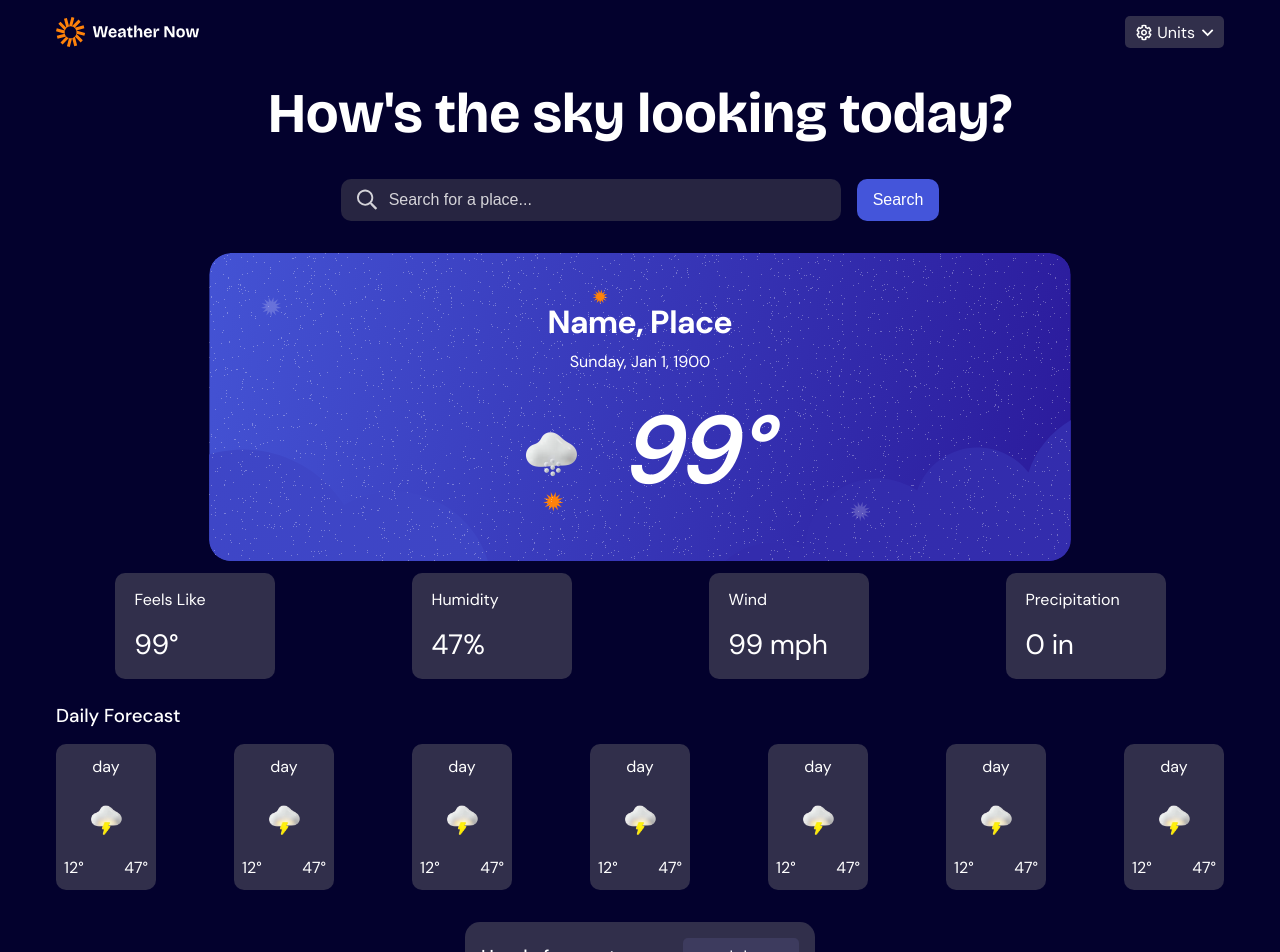
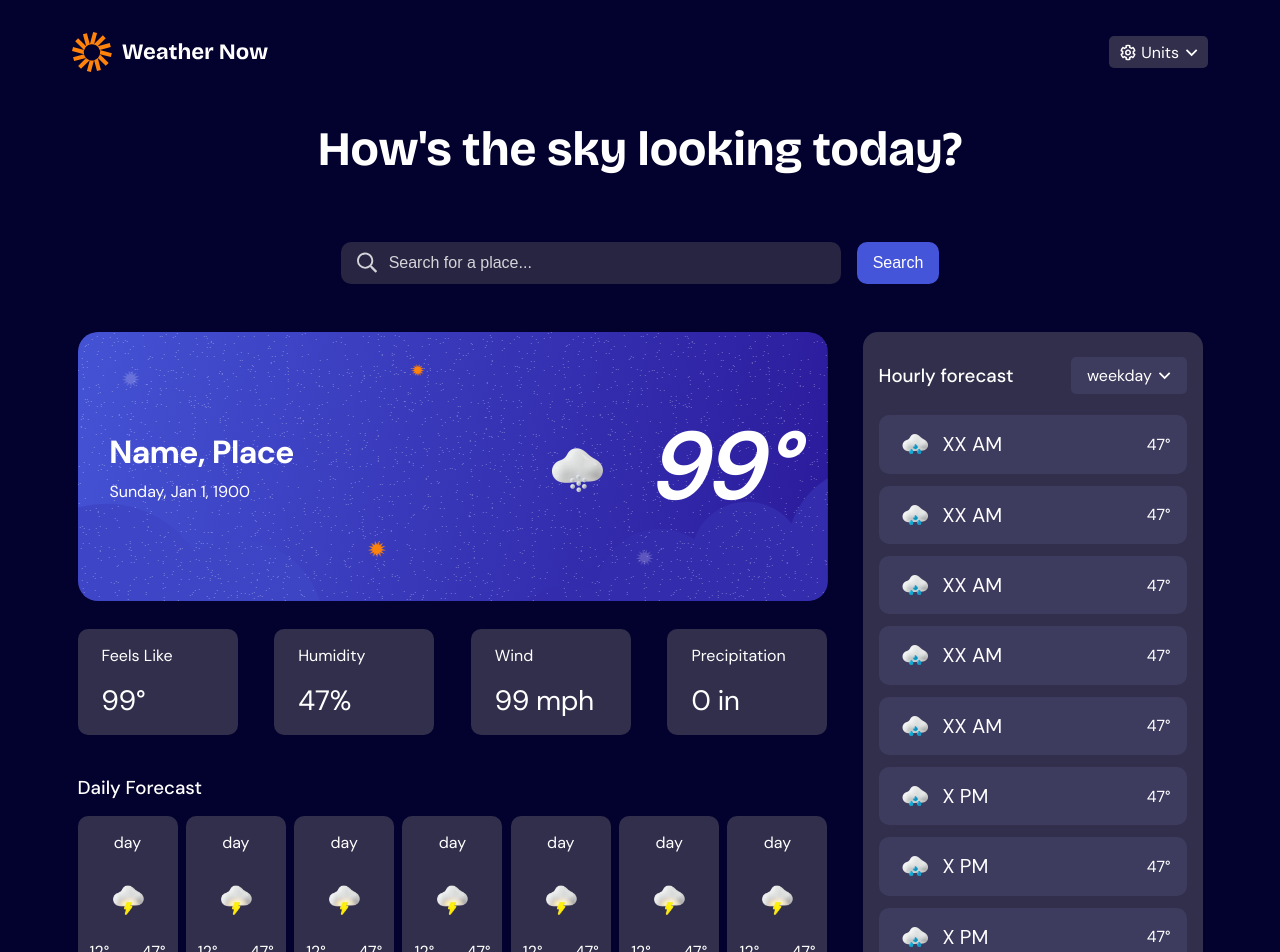
Before and after one commit to smajewski1980/react-weather-app, a React (Vite) app: page / in a window 1280 px wide. Shown: the top 952 px of the page. Built offline with nearby package versions, Linux system fonts and the light colour scheme.

Commit message:
finished basic styling for desktop

```diff
--- a/components/CurrentCard/CurrentCard.module.css
+++ b/components/CurrentCard/CurrentCard.module.css
@@ -1,11 +1,12 @@
 .currentCard {
   background-color: var(--Neutral-700);
   max-width: 10rem;
-  padding: 1rem 1.25rem;
+  padding: 1rem 1.5rem;
   border-radius: 10px;
   width: 100%;
   display: grid;
   gap: 1rem;
+
   h3 {
     font-weight: 400;
     font-size: 1rem;
--- a/components/CurrentWeather/CurrentWeather.module.css
+++ b/components/CurrentWeather/CurrentWeather.module.css
@@ -1,22 +1,35 @@
+main {
+  display: grid;
+  gap: 1rem;
+}
+
 .currentWeatherWrapper {
   background-image: url("../../src/assets/images/bg-today-small.svg");
   background-repeat: no-repeat;
-  background-size: contain;
+  background-size: cover;
   background-position: center;
-  margin-block: 2rem 0.75rem;
-  display: grid;
+  margin-block-end: 0.75rem;
+  display: flex;
   gap: 1rem;
-  place-items: center;
-  padding-block: 3rem;
+  align-items: center;
+  padding: 3rem 2rem;
+  justify-content: center;
+  flex-wrap: wrap;
+  border-radius: 20px;
 
   @media screen and (width > 750px) {
     background-image: url("../../src/assets/images/bg-today-large.svg");
+    justify-content: space-between;
+    padding: 4.5rem 2rem;
   }
 
   .placeTimeWrapper {
     display: grid;
     gap: 0.5rem;
-    justify-items: center;
+
+    @media screen and (width < 750px) {
+      justify-items: center;
+    }
 
     h2 {
       font-size: 2rem;
@@ -43,4 +56,9 @@
   gap: 1.25rem;
   justify-items: center;
   margin-block-end: 1.5rem;
+
+  @media screen and (width > 750px) {
+    display: flex;
+    justify-content: space-between;
+  }
 }
--- a/components/DailyCard/DailyCard.module.css
+++ b/components/DailyCard/DailyCard.module.css
@@ -3,16 +3,17 @@
   width: 100px;
   border-radius: 10px;
   text-align: center;
-  padding: 0.75rem 0.5rem;
+  padding: 1rem 0.5rem;
 
   img {
     width: 3rem;
     margin-inline: auto;
-    margin-block: 1rem;
+    margin-block: 1.25rem;
   }
 
   .dailyTempWrapper {
     display: flex;
     justify-content: space-between;
+    padding-inline: 0.25rem;
   }
 }
--- a/components/DailyForecast/DailyForecast.module.css
+++ b/components/DailyForecast/DailyForecast.module.css
@@ -1,5 +1,6 @@
 .dailyAside {
-  margin-block-end: 2rem;
+  margin-block: 1rem 2rem;
+
   h3 {
     font-weight: 500;
     margin-block-end: 1rem;
@@ -9,6 +10,6 @@
     display: flex;
     flex-wrap: wrap;
     justify-content: space-between;
-    gap: 1.25rem;
+    row-gap: 1rem;
   }
 }
--- a/components/Header/Header.module.css
+++ b/components/Header/Header.module.css
@@ -2,8 +2,12 @@
   display: flex;
   justify-content: space-between;
   align-items: center;
+  padding-block: 1rem;
 
-  img {
-    max-width: 9rem;
+  @media screen and (width < 750px) {
+    img {
+      max-width: 9rem;
+    }
+    padding: 0;
   }
 }
--- a/components/Hero/Hero.module.css
+++ b/components/Hero/Hero.module.css
@@ -3,6 +3,10 @@
   font-size: 3.5rem;
   text-align: center;
   margin-block: 2rem;
+
+  @media screen and (width > 750px) {
+    font-size: 3rem;
+  }
 }
 
 .searchForm {
@@ -11,9 +15,11 @@
   justify-content: center;
   align-items: center;
   gap: 1rem;
+  margin-block: 4rem 3rem;
 
   @media screen and (width < 750px) {
     flex-direction: column;
+    margin-block: 0rem 2rem;
   }
 
   .searchInputWrapper {
--- a/components/HourlyCard/HourlyCard.module.css
+++ b/components/HourlyCard/HourlyCard.module.css
@@ -2,7 +2,7 @@
   background-color: var(--Neutral-600);
   display: flex;
   align-items: center;
-  padding: 0.75rem 1rem;
+  padding: 0rem 1rem;
   border-radius: 10px;
 
   img {
--- a/components/HourlyForecast/HourlyForecast.module.css
+++ b/components/HourlyForecast/HourlyForecast.module.css
@@ -5,7 +5,9 @@
   margin-inline: auto;
   padding: 1rem;
   display: grid;
-  gap: 1rem;
+  gap: 0.75rem;
+  min-width: 340px;
+  max-height: 650px;
 
   .hourlyHeader {
     display: flex;
--- a/src/App.css
+++ b/src/App.css
@@ -38,8 +38,23 @@ img {
 body {
   background-color: var(--Neutral-900);
   color: var(--Neutral-0);
-  padding: 1rem 1rem 3rem;
+  padding: 1rem 2rem 3rem;
   font-family: DM_Sans;
   max-width: 1200px;
   margin-inline: auto;
+
+  @media screen and (width < 750px) {
+    padding: 1rem 1rem 3rem;
+  }
 }
+
+.mainLayout {
+  display: flex;
+  flex-wrap: wrap;
+  gap: 1.5rem;
+}
+
+.innerLayout {
+  flex-basis: 750px;
+  margin-inline: auto;
+}
--- a/src/App.jsx
+++ b/src/App.jsx
@@ -10,9 +10,13 @@ function App() {
     <>
       <Header />
       <Hero />
-      <CurrentWeather />
-      <DailyForecast />
-      <HourlyForecast />
+      <div className='mainLayout'>
+        <div className='innerLayout'>
+          <CurrentWeather />
+          <DailyForecast />
+        </div>
+        <HourlyForecast />
+      </div>
     </>
   );
 }
```
